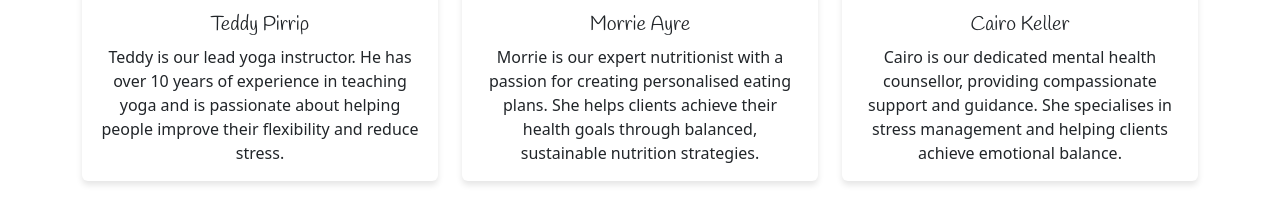
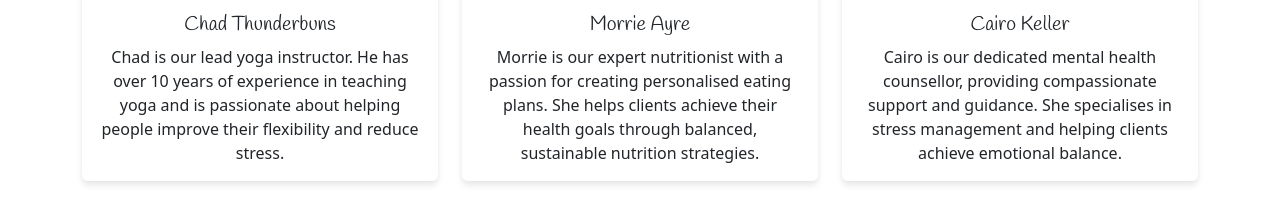
Before and after one commit to verytee/seven-seas-spa, a plain HTML site: page about.html in a window 1280 px wide. Shown: the part 1089-1304 px from the top of the page. Drawn offline with nearby package versions, Linux system fonts and the light colour scheme; a web font is replaced by a local one.

Commit message:
typo fix

```diff
--- a/about.html
+++ b/about.html
@@ -76,13 +76,13 @@
         <h2 class="mb-4">Our Team</h2>
         <p class="mb-4">Meet the dedicated team behind our wellness services.</p>
         <div class="row">
-            <!-- Team Member 1 - Teddy Pirrip -->
+            <!-- Team Member 1 - Chad Thunderbuns -->
             <div class="col-12 col-md-4 mb-4">
                 <div class="card h-100 text-center">
-                    <img src="assets/images/instructor.webp" class="card-img-top" alt="Teddy Pirrip" style="height: 200px; object-fit: cover; object-position: center 20%;">
+                    <img src="assets/images/instructor.webp" class="card-img-top" alt="Chad Thunderbuns" style="height: 200px; object-fit: cover; object-position: center 20%;">
                     <div class="card-body">
-                        <h5 class="card-title">Teddy Pirrip</h5>
-                        <p class="card-text">Teddy is our lead yoga instructor. He has over 10 years of experience in teaching yoga and is passionate about helping people improve their flexibility and reduce stress.</p>
+                        <h5 class="card-title">Chad Thunderbuns</h5>
+                        <p class="card-text">Chad is our lead yoga instructor. He has over 10 years of experience in teaching yoga and is passionate about helping people improve their flexibility and reduce stress.</p>
                     </div>
                 </div>
             </div>
```
